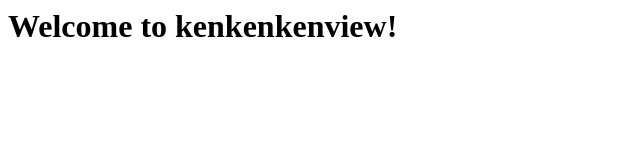
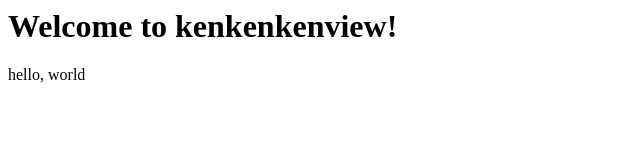
Before and after one commit to kenkenkenview/kenkenkenview.github.io, a plain HTML site: page index.html in a window 1280 px wide. Shown: the full height of the page, 0-640 px from the left. Drawn offline with Linux system fonts and the light colour scheme.

Commit message:
hello world

```diff
--- a/index.html
+++ b/index.html
@@ -8,6 +8,7 @@
     <h1>
       Welcome to kenkenkenview!
     </h1>
+    <div id="test"></div>
     <script src="./script.js"></script>
   </body>
 
--- a/script.js
+++ b/script.js
@@ -0,0 +1,2 @@
+const test = document.getElementById('test');
+test.textContent = 'hello, world';
```
